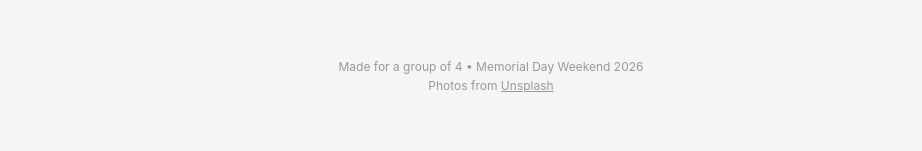
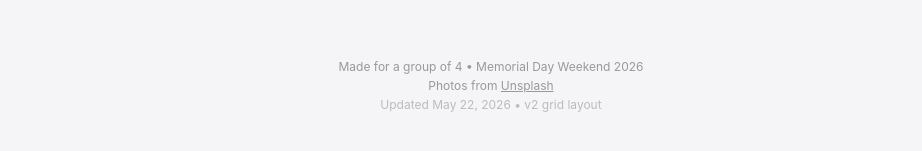
Before and after one commit to clawbots-team/bay-area-events, a plain HTML site: page index.html in a window 1280 px wide. Shown: the part 4702-4853 px from the top of the page, without its empty margins (149-1071 px from the left). Drawn offline with Linux system fonts and the light colour scheme.

Commit message:
Add version footer to confirm latest deploy
Co-authored-by: Cursor <cursoragent@cursor.com>

```diff
--- a/index.html
+++ b/index.html
@@ -3,6 +3,7 @@
 <head>
 <meta charset="UTF-8">
 <meta name="viewport" content="width=device-width, initial-scale=1.0">
+<meta http-equiv="Cache-Control" content="no-cache, no-store, must-revalidate">
 <title>Bay Area Memorial Day Weekend 2026</title>
 <style>
 *{margin:0;padding:0;box-sizing:border-box}
@@ -304,7 +305,8 @@ Ocean Beach bonfire fire rings are first-come-first-served, arrive by 4:30 PM.
 
 <footer>
 Made for a group of 4 &bull; Memorial Day Weekend 2026<br>
-Photos from <a href="https://unsplash.com" style="color:#999">Unsplash</a>
+Photos from <a href="https://unsplash.com" style="color:#999">Unsplash</a><br>
+<span style="color:#bbb">Updated May 22, 2026 &bull; v2 grid layout</span>
 </footer>
 
 </body>
```
